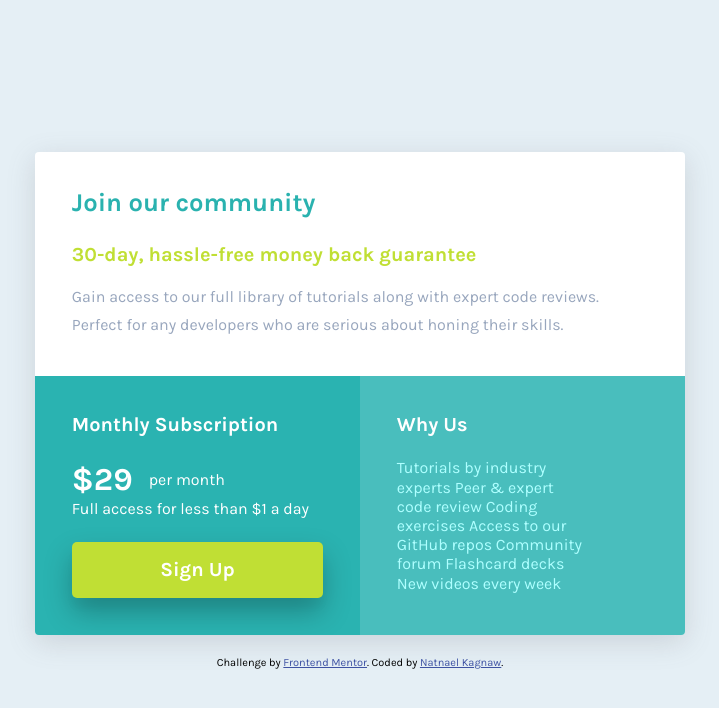
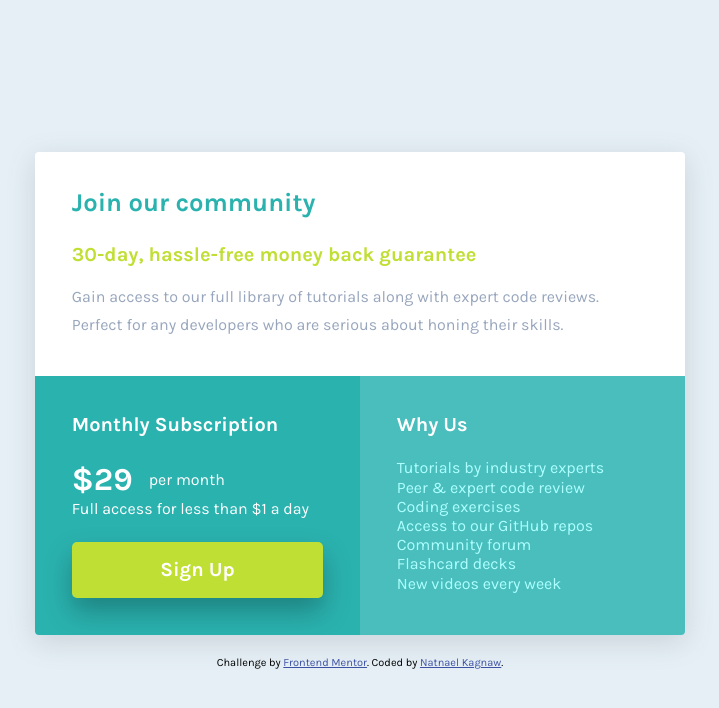
Before and after one commit to NatnaelSisay/single-price-grid-component-master, a website built with Parcel: page index.html in a window 1280 px wide. Shown: the whole page, without its empty margins (280-999 px from the left). Built offline with nearby package versions, Linux system fonts and the light colour scheme.

Commit message:
fix: semantics and style

```diff
--- a/assets/scss/abstracts/_variables.scss
+++ b/assets/scss/abstracts/_variables.scss
@@ -2,7 +2,7 @@
 
 // Color Theme
 // $clr-primary-1-hsl: 179, 62%, 43%;
-$clr-primary-0: hsl(179, 62%, 53%);
+$clr-primary-0: #49bebd;
 $clr-primary-1: hsl(179, 62%, 43%);
 $clr-primary-2: hsl(71, 73%, 54%);
 
--- a/assets/scss/component/_card.scss
+++ b/assets/scss/component/_card.scss
@@ -31,7 +31,8 @@
 	}
 
 	&__short-detail {
-		width: 75%;
+		list-style: none;
+		padding: 0;
 		color: #aeffff;
 	}
 }
@@ -48,12 +49,12 @@
 
 .card-accent-2 {
 	color: white;
-	background-color: #2ab3b1;
+	background-color: $clr-primary-1;
 }
 
 .card-accent-3 {
 	color: $clr-neutral-1;
-	background-color: #49bebd;
+	background-color: $clr-primary-0;
 }
 
 @media screen and (min-width: 600px) {
--- a/index.html
+++ b/index.html
@@ -49,11 +49,15 @@
 
 					<div class="card card-accent-3 grid-group">
 						<h2 class="card__sub-title section-title">Why Us</h2>
-						<p class="card__short-detail">
-							Tutorials by industry experts Peer &amp; expert code review Coding
-							exercises Access to our GitHub repos Community forum Flashcard
-							decks New videos every week
-						</p>
+						<ul role="list" class="card__short-detail">
+							<li role="listitem">Tutorials by industry experts</li>
+							<li role="listitem">Peer &amp; expert code review</li>
+							<li role="listitem">Coding exercises</li>
+							<li role="listitem">Access to our GitHub repos</li>
+							<li role="listitem">Community forum</li>
+							<li role="listitem">Flashcard decks</li>
+							<li role="listitem">New videos every week</li>
+						</ul>
 					</div>
 				</div>
 			</article>
```
